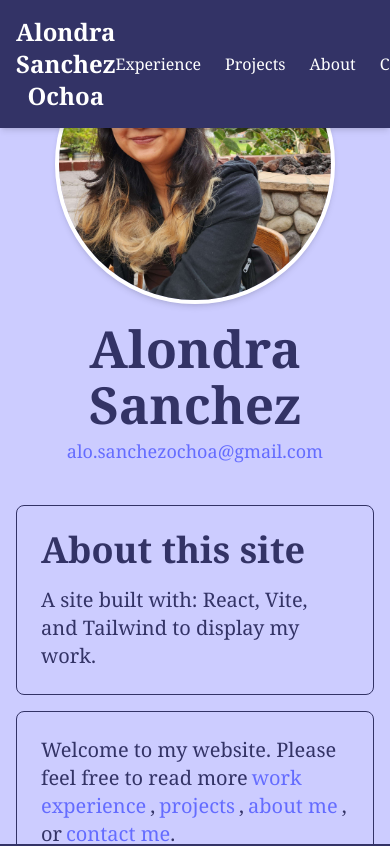
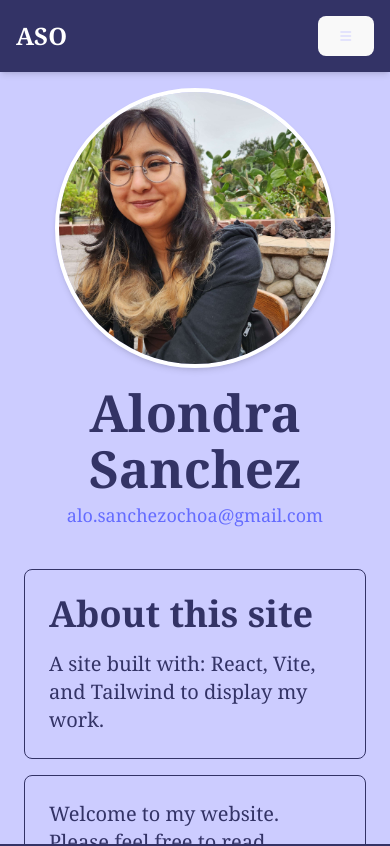
Before and after one commit to Whimss/Whimss.github.io, a React (Vite) app: page / in a window 390 px wide. Shown: the top 846 px of the page. Built offline with nearby package versions, Linux system fonts and the light colour scheme.

Commit message:
mobile fixes
mobile fixes?

```diff
--- a/src/components/Hero.jsx
+++ b/src/components/Hero.jsx
@@ -2,7 +2,7 @@ import React from 'react';
 
 export default function Hero() {
     return (
-        <section className="h-screen bg-[#CCCCFF] text-[#333366] flex items-center justify-center px-4">
+        <section className="h-screen bg-[#CCCCFF] text-[#333366] flex items-center justify-center mx-auto py-16 px-6">
             <div className="grid grid-cols-1 md:grid-cols-3 md:grid-rows-4 gap-4 w-full max-w-7xl h-full">
 
                 {/* Grid 1 */}
--- a/src/components/Navbar.jsx
+++ b/src/components/Navbar.jsx
@@ -1,12 +1,18 @@
 import React from 'react';
+import { useState } from 'react';
+
 
 export default function Navbar() {
+  const [isOpen, setIsOpen] = useState(false);
   return (
     <nav className="fixed top-0 left-0 w-full bg-[#333366] bg-opacity-70 text-white shadow-md z-50">
       <div className="max-w-7xl mx-auto px-4 py-4">
         <div className="flex justify-between items-center">
-          <div className="text-2xl font-semibold ">Alondra Sanchez Ochoa</div>
-          <ul className="flex space-x-6 ">
+          <div className="text-2xl font-semibold ">
+            <span className="hidden sm:inline">Alondra Sanchez Ochoa</span>
+            <span className="inline sm:hidden">ASO</span>
+          </div>
+          <ul className=" hidden sm:flex space-x-6 ">
             <li>
               <a href="#experience" style={{ color: 'white' }} className="hover:text-blue-400">
                 Experience
@@ -17,7 +23,7 @@ export default function Navbar() {
                 Projects
               </a>
             </li>
-             <li>
+            <li>
               <a href="#about" style={{ color: 'white' }} className="hover:text-blue-400">
                 About
               </a>
@@ -28,7 +34,39 @@ export default function Navbar() {
               </a>
             </li>
           </ul>
+
+          <button
+            onClick={() => setIsOpen(!isOpen)}
+            className="sm:hidden focus:outline-none text-white text-3xl"
+             style={{ color: '#ccccff' }}
+          >
+           <i className="bi bi-list"></i>
+          </button>
         </div>
+        {isOpen && (
+          <ul className=" sm:hidden mt-4 space-y-4 ">
+            <li>
+              <a href="#experience" style={{ color: 'white' }} className="hover:text-blue-400" onClick={() => setIsOpen(false)}>
+                Experience
+              </a>
+            </li>
+            <li>
+              <a href="#projects" style={{ color: 'white' }} className="hover:text-blue-400" onClick={() => setIsOpen(false)}>
+                Projects
+              </a>
+            </li>
+            <li>
+              <a href="#about" style={{ color: 'white' }} className="hover:text-blue-400" onClick={() => setIsOpen(false)}>
+                About
+              </a>
+            </li>
+            <li>
+              <a href="#contact" style={{ color: 'white' }} className="hover:text-blue-400" onClick={() => setIsOpen(false)}>
+                Contact
+              </a>
+            </li>
+          </ul>
+        )}
       </div>
     </nav>
   );
```
